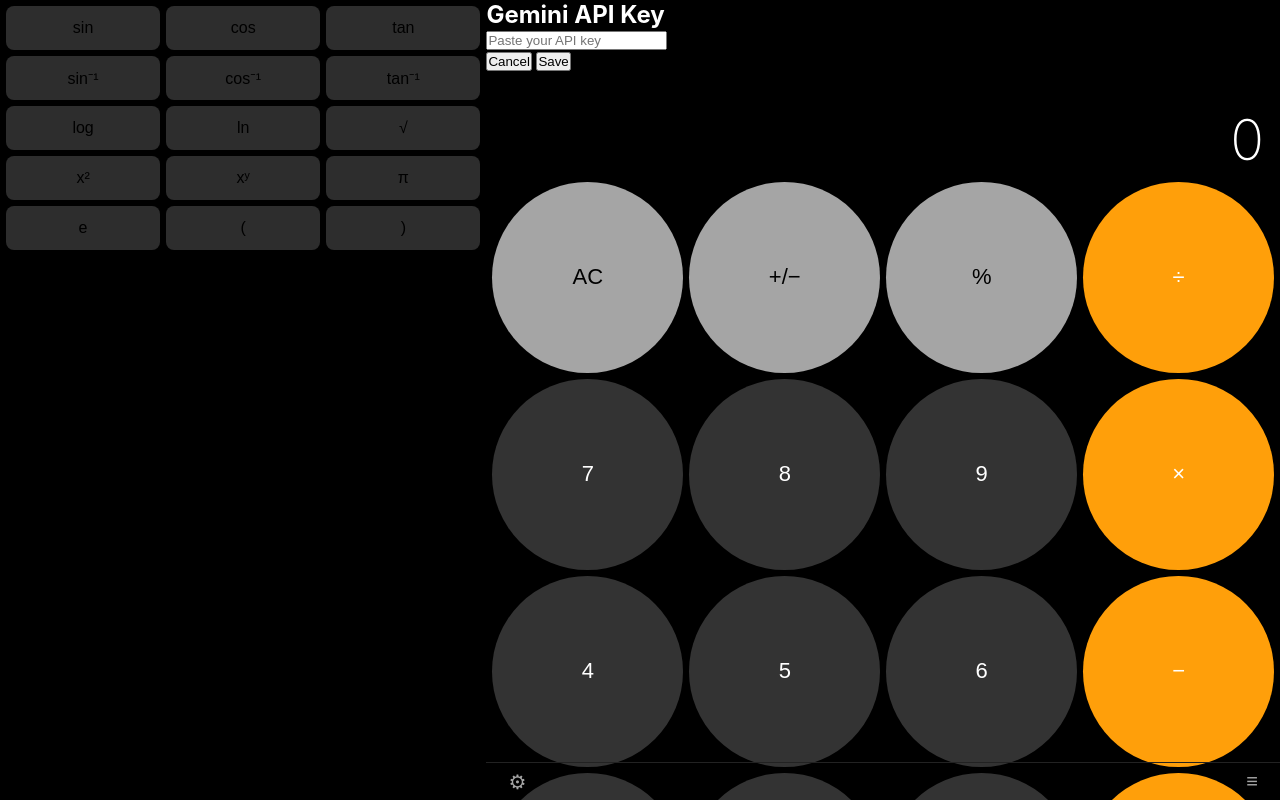
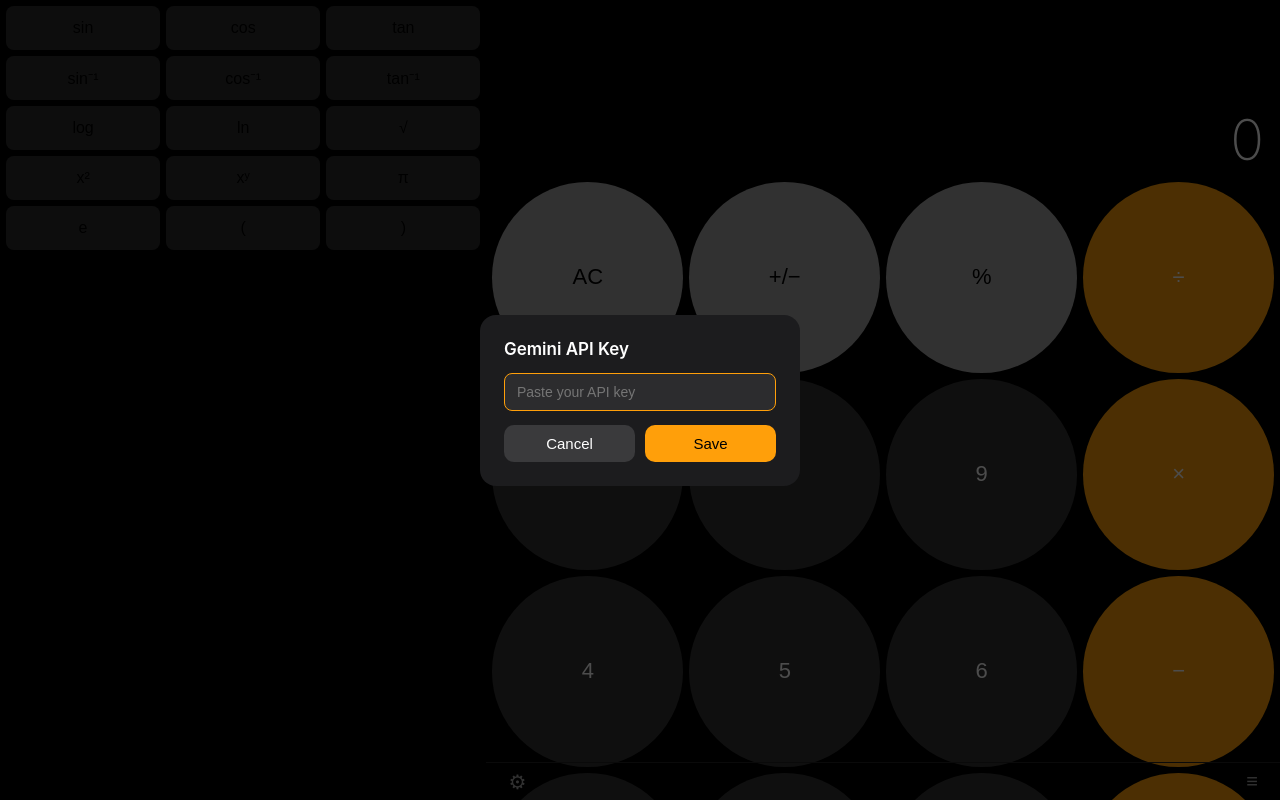
Before and after one commit to Samhubby/calculator, a plain HTML site: page index.html in a window 1280 px wide. Drawn offline with nearby package versions, Linux system fonts and the light colour scheme.

Commit message:
feat: add API key settings modal with first-launch prompt

```diff
--- a/app.js
+++ b/app.js
@@ -537,6 +537,41 @@
 document.getElementById('chat-send').addEventListener('click', sendChat);
 chatInput.addEventListener('keydown', e => { if (e.key === 'Enter' && !e.shiftKey) { e.preventDefault(); sendChat(); } });
 
+// ===== SETTINGS =====
+const settingsModal = document.getElementById('settings-modal');
+const apiKeyInput   = document.getElementById('api-key-input');
+
+function showSettingsModal() {
+  apiKeyInput.value = localStorage.getItem('gemini_api_key') || '';
+  settingsModal.classList.remove('hidden');
+  setTimeout(() => apiKeyInput.focus(), 100);
+}
+
+function hideSettingsModal() {
+  settingsModal.classList.add('hidden');
+}
+
+document.getElementById('settings-save').addEventListener('click', () => {
+  const key = apiKeyInput.value.trim();
+  if (key) {
+    localStorage.setItem('gemini_api_key', key);
+    hideSettingsModal();
+  } else {
+    apiKeyInput.style.borderColor = 'red';
+    setTimeout(() => apiKeyInput.style.borderColor = '', 1500);
+  }
+});
+
+document.getElementById('settings-cancel').addEventListener('click', hideSettingsModal);
+document.getElementById('btn-settings').addEventListener('click', showSettingsModal);
+
+// First-launch: show settings if no API key
+window.addEventListener('load', () => {
+  if (!localStorage.getItem('gemini_api_key')) {
+    setTimeout(showSettingsModal, 800);
+  }
+});
+
 // ===== CONSOLE TESTS (localhost only) =====
 function runCalcTests() {
   const c = new Calculator();
--- a/styles.css
+++ b/styles.css
@@ -382,3 +382,49 @@
   flex-shrink: 0;
 }
 #chat-send:active { filter: brightness(0.85); }
+
+/* ===== MODAL ===== */
+.modal {
+  position: fixed;
+  inset: 0;
+  display: flex;
+  align-items: center;
+  justify-content: center;
+  z-index: 200;
+  background: rgba(0,0,0,0.7);
+}
+.modal.hidden { display: none; }
+
+.modal-box {
+  background: var(--sheet-bg);
+  border-radius: 16px;
+  padding: 24px;
+  width: min(320px, 90vw);
+  display: flex;
+  flex-direction: column;
+  gap: 14px;
+}
+.modal-box h2 { font-size: 17px; font-weight: 600; }
+.modal-box input {
+  width: 100%;
+  background: var(--input-bg);
+  border: 1px solid var(--sheet-border);
+  border-radius: 8px;
+  color: var(--text);
+  font-size: 14px;
+  padding: 10px 12px;
+  outline: none;
+}
+.modal-box input:focus { border-color: var(--accent); }
+.modal-btns { display: flex; gap: 10px; }
+.modal-btns button {
+  flex: 1;
+  padding: 10px;
+  border-radius: 10px;
+  border: none;
+  font-size: 15px;
+  font-weight: 500;
+  cursor: pointer;
+}
+#settings-cancel { background: #3a3a3c; color: var(--text); }
+#settings-save   { background: var(--accent); color: #000; }
```
